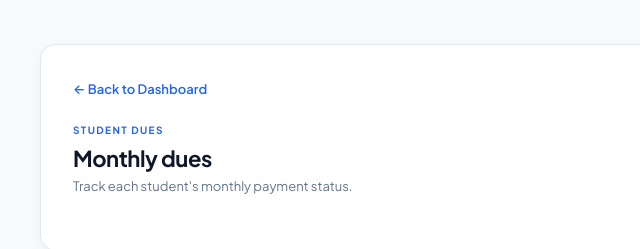
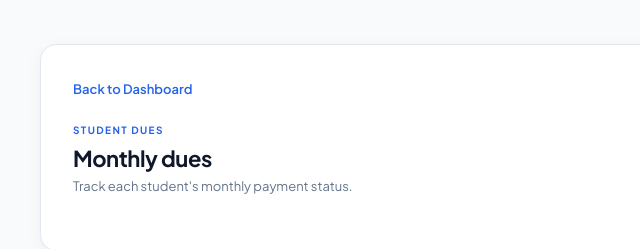
Before and after one commit to azka-style-css/web-finance, a website: page public/html/data-kas.html in a window 1280 px wide. Shown: the top 249 px of the page, 0-640 px from the left. Drawn offline with Linux system fonts and the light colour scheme; no server answers.

Commit message:
style: delete <- in ui

```diff
--- a/public/html/data-kas.html
+++ b/public/html/data-kas.html
@@ -8,7 +8,7 @@
 </head>
 <body>
     <div class="container">
-        <a href="/html/dashboard.html" class="back-btn">← Back to Dashboard</a>
+        <a href="/html/dashboard.html" class="back-btn">Back to Dashboard</a>
         <div class="page-header">
             <div>
                 <span class="eyebrow">STUDENT DUES</span>
```
